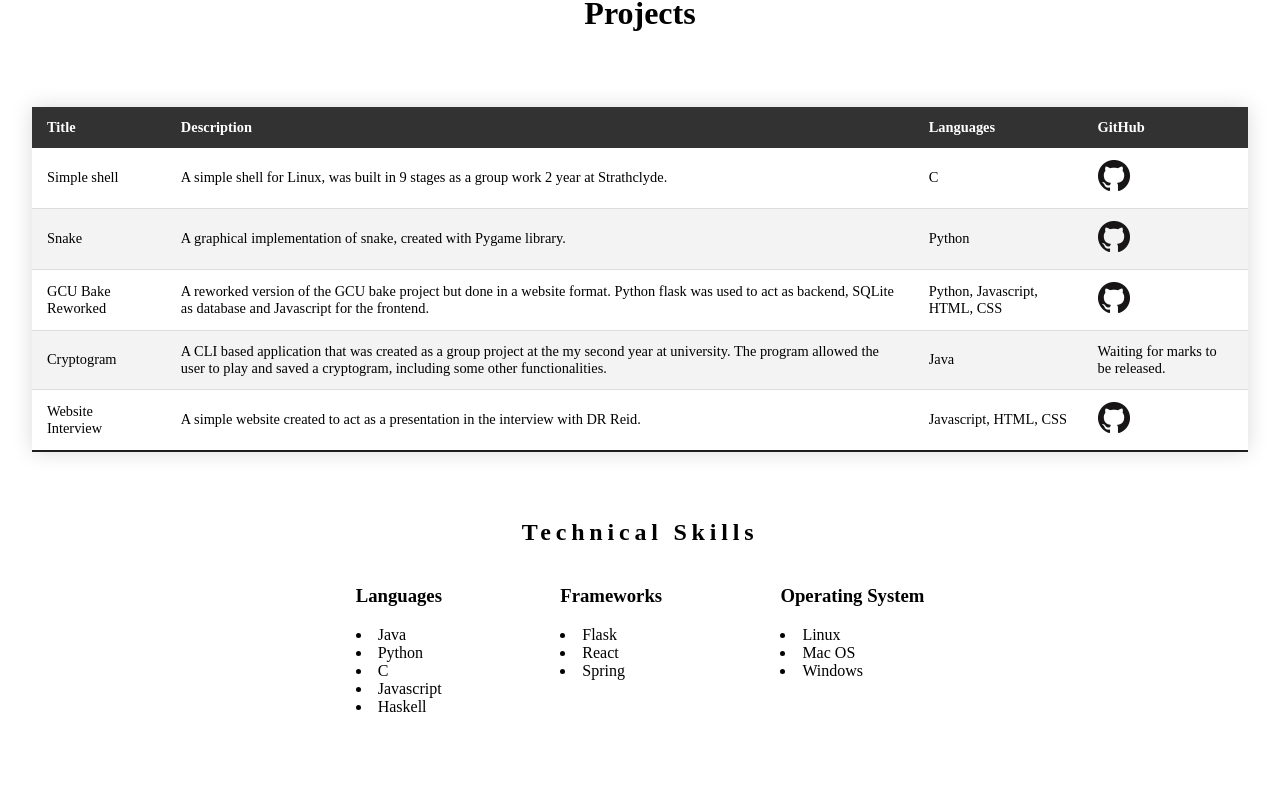
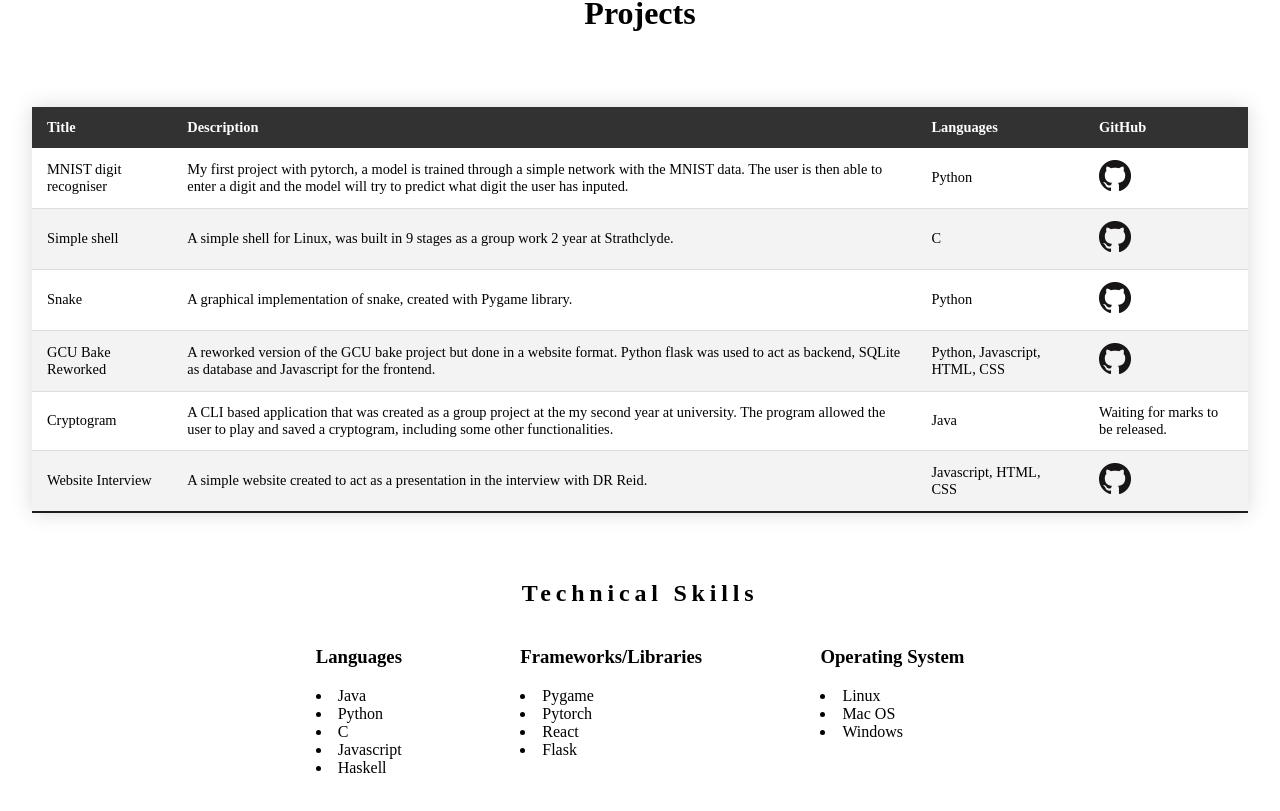
Before and after one commit to tenos200/tenos200.github.io, a React (Create React App) app: page / in a window 1280 px wide. Shown: the part 2037-2848 px from the top of the page. Before the commit the page ends 2801 px from the top, so only its background shows below. Built offline with nearby package versions, Linux system fonts and the light colour scheme.

Commit message:
added a project and some skills

```diff
--- a/src/components/Projects.js
+++ b/src/components/Projects.js
@@ -16,6 +16,20 @@ export default function Projects() {
             </tr>
           </thead>
           <tbody>
+            <tr className="active-row">
+              <td>MNIST digit recogniser</td>
+              <td>
+                My first project with pytorch, a model is trained through a simple network with the MNIST data. The user is then able to enter a digit and the model will try to predict what digit the user has inputed.
+              </td>
+              <td>Python</td>
+              <td>
+                <a href="https://github.com/tenos200/numberRecognizer"
+                  ><img
+                    src={logo}
+                    alt=""
+                /></a>
+              </td>
+            </tr>
             <tr>
               <td>Simple shell</td>
               <td>
--- a/src/components/Skills.js
+++ b/src/components/Skills.js
@@ -18,10 +18,11 @@ export default function Skills() {
             </div>
 
             <div className="framework_skills">
-              <h3 className="frameworkSkillsh2">Frameworks</h3>
+              <h3 className="frameworkSkillsh2">Frameworks/Libraries</h3>
+              <li>Pygame</li>
+              <li>Pytorch</li>
+              <li>React</li>
               <li>Flask</li>
-              <li>React</li>
-              <li>Spring</li>
             </div>
 
             <div className="operatingsystem_skills">
```
